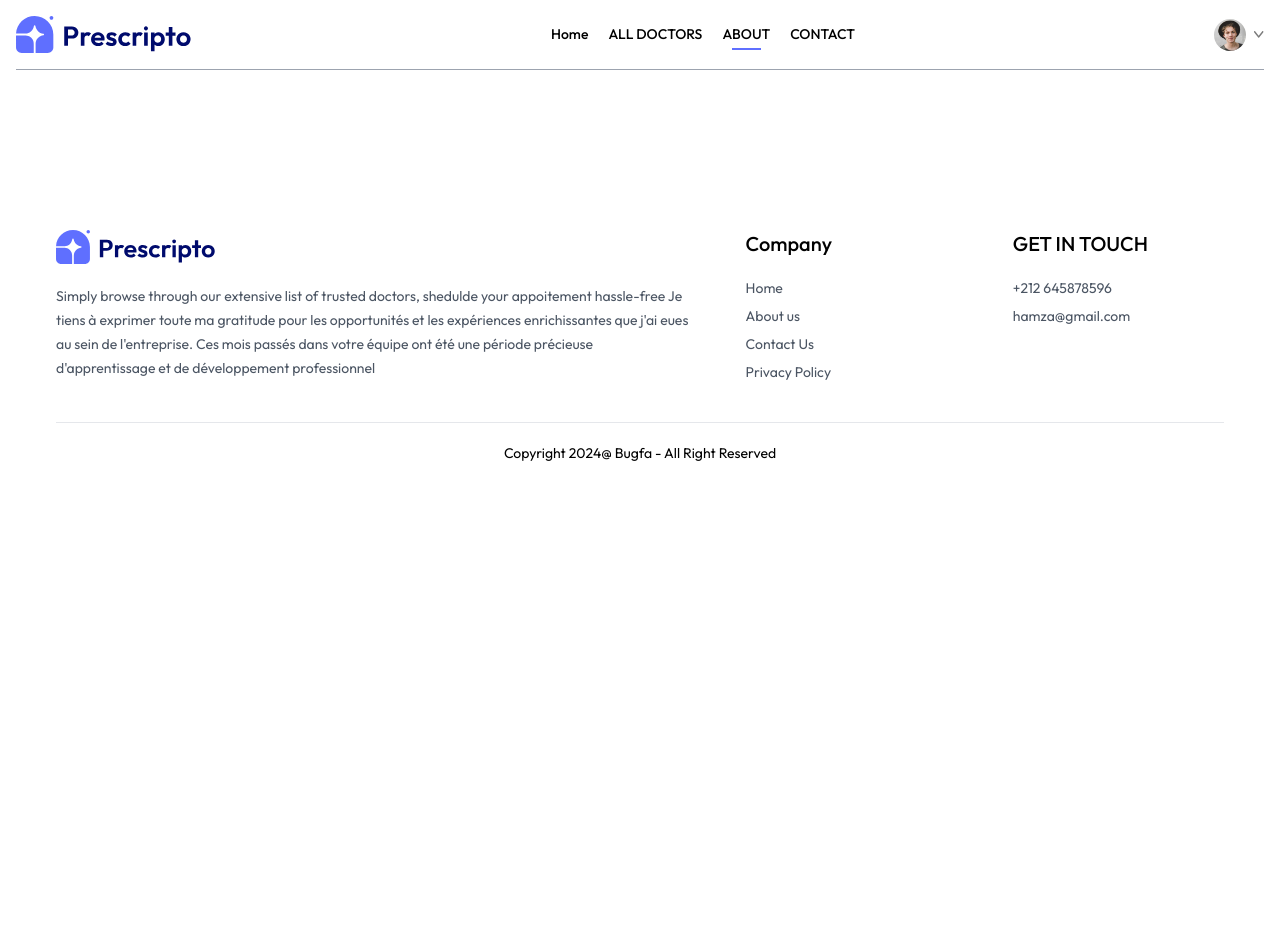
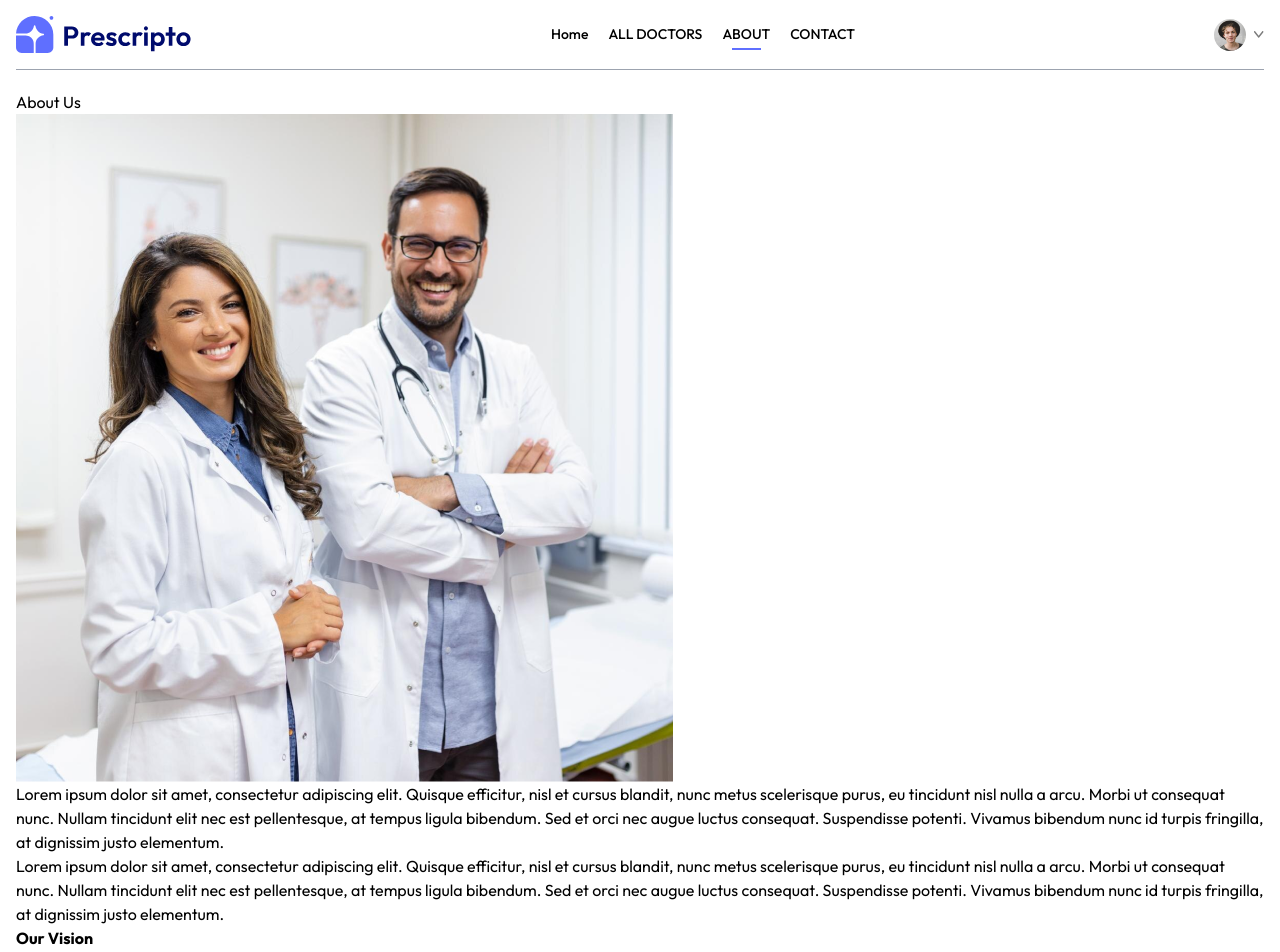
Before and after one commit to hamzarahmoun/doctor-appointement, a React (Vite) app in the folder frontend/: page /about in a window 1280 px wide. Shown: the top 952 px of the page. Before the commit the page ends 800 px from the top, so only its background shows below. Built offline with nearby package versions, Linux system fonts and the light colour scheme.

Commit message:
about us structure

```diff
--- a/frontend/src/components/RelatedDoctor.jsx
+++ b/frontend/src/components/RelatedDoctor.jsx
@@ -14,7 +14,7 @@ const RelatedDoctor = ({speciality,docId}) => {
     },[doctors,speciality,docId])
   return (
     <div className='flex flex-col items-center gap-4 my-16 text-gray-900 md:mx-10'>
-        <h1 className='text-3xl font-medium'>Top Doctors to Book</h1>
+        <h1 className='text-3xl font-medium'>Related Doctors</h1>
         <p className='sm:w-1/3 text-center text-sm'>Simply browse through our extensive list of trusted doctors</p>
         <div className='w-full grid grid-cols-auto gap-4 pt-5 gap-y-6 px-3 sm:px-6'>
             {relDoc.slice(0,5).map((items,index)=>(
--- a/frontend/src/pages/About.jsx
+++ b/frontend/src/pages/About.jsx
@@ -1,8 +1,26 @@
 import React from 'react'
+import { assets } from '../assets/assets_frontend/assets'
 
 const About = () => {
   return (
-    <div></div>
+    <div>
+      <div>
+        <p>About <span>Us</span></p>
+      </div>
+      <div>
+        <img src={assets.about_image} alt="" />
+        <div>
+          <p>
+
+            Lorem ipsum dolor sit amet, consectetur adipiscing elit. Quisque efficitur, nisl et cursus blandit, nunc metus scelerisque purus, eu tincidunt nisl nulla a arcu. Morbi ut consequat nunc. Nullam tincidunt elit nec est pellentesque, at tempus ligula bibendum. Sed et orci nec augue luctus consequat. Suspendisse potenti. Vivamus bibendum nunc id turpis fringilla, at dignissim justo elementum.</p>
+          <p>Lorem ipsum dolor sit amet, consectetur adipiscing elit. Quisque efficitur, nisl et cursus blandit, nunc metus scelerisque purus, eu tincidunt nisl nulla a arcu. Morbi ut consequat nunc. Nullam tincidunt elit nec est pellentesque, at tempus ligula bibendum. Sed et orci nec augue luctus consequat. Suspendisse potenti. Vivamus bibendum nunc id turpis fringilla, at dignissim justo elementum.</p>
+
+          <b>Our Vision</b>
+          <p>Lorem ipsum dolor sit amet, consectetur adipiscing elit. Quisque efficitur, nisl et cursus blandit, nunc metus scelerisque purus, eu tincidunt nisl nulla a arcu. Morbi ut consequat nunc. Nullam tincidunt elit nec est pellentesque, at tempus ligula bibendum. Sed et orci nec augue luctus consequat. Suspendisse potenti. Vivamus bibendum nunc id turpis fringilla, at dignissim justo elementum.</p>
+
+        </div>
+      </div>
+    </div>
   )
 }
 
```
